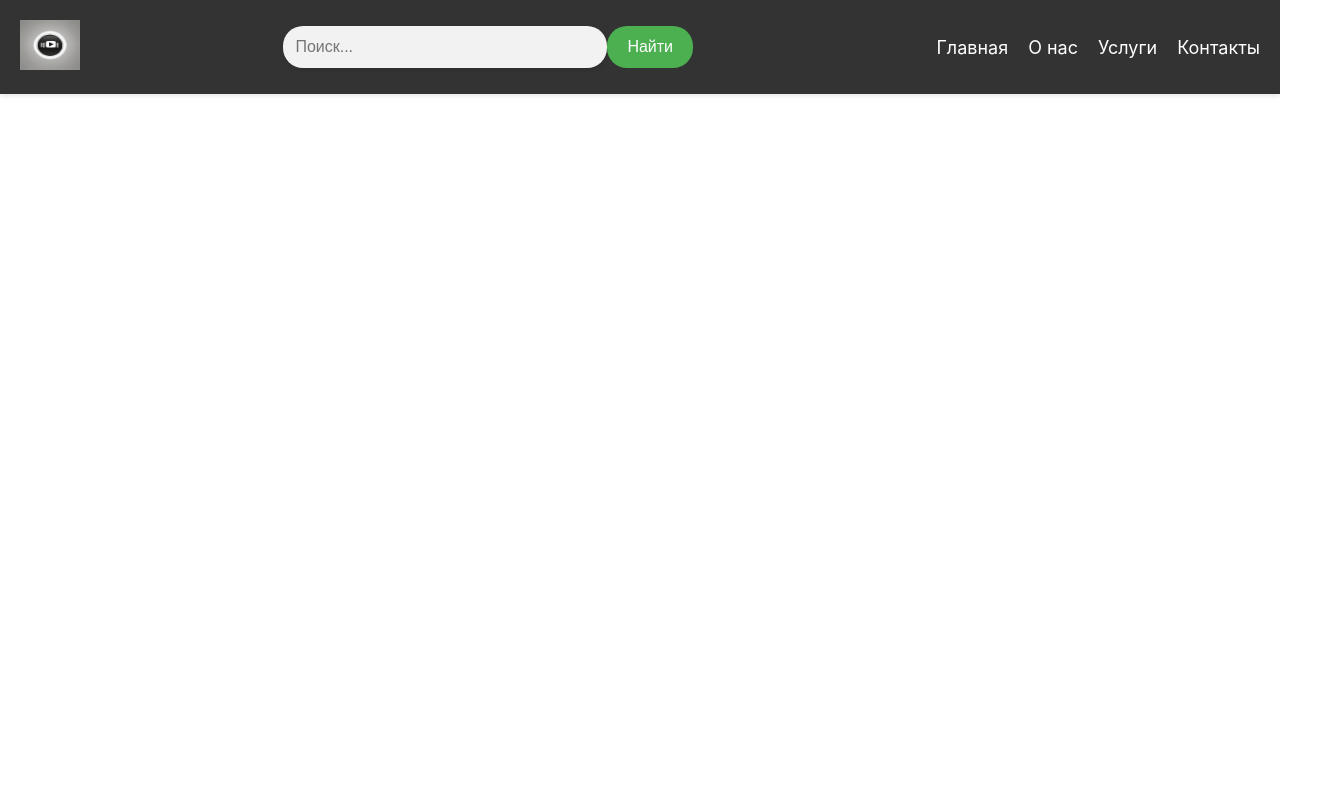
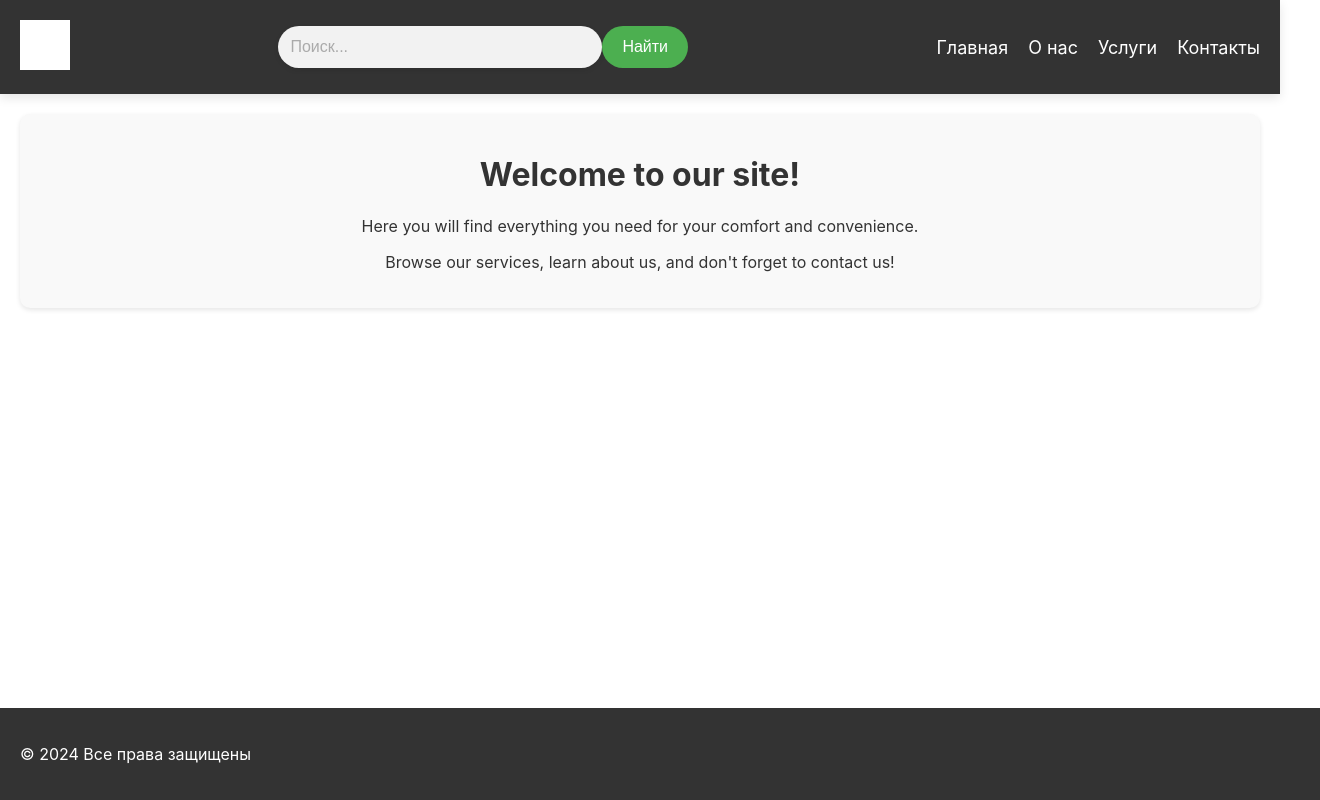
Before and after one commit to JustGithubProject/YoutubeAnalogMongoDB, a React (Create React App) app in the folder frontend/: page / in a window 1280 px wide. Shown: the whole page, 1320 px wide, since content can reach past the window. Built offline with nearby package versions, Linux system fonts and the light colour scheme; the HTML template or start-up script is replaced by a standard one.

Commit message:
Added MainContent and Footer components to home page

```diff
--- a/frontend/src/components/Footer/Footer.css
+++ b/frontend/src/components/Footer/Footer.css
@@ -0,0 +1,29 @@
+.footer {
+    background-color: #333;
+    color: white;
+    text-align: center;
+    padding: 20px;
+    position: absolute;
+    bottom: 0;
+    width: 100%;
+}
+
+.inner {
+    display: flex;
+    justify-content: space-between;
+    align-items: center;
+}
+
+.social-links {
+    font-size: 20px;
+}
+
+.social-links a {
+    color: white;
+    text-decoration: none;
+    margin: 0 10px;
+}
+
+.social-links a:hover {
+    opacity: 0.8;
+}
--- a/frontend/src/components/Footer/Footer.jsx
+++ b/frontend/src/components/Footer/Footer.jsx
@@ -0,0 +1,19 @@
+import React from 'react';
+import './Footer.css';
+
+const Footer = () => {
+    return (
+        <footer className="footer">
+            <div className="inner">
+                <p align="center">&copy; 2024 Все права защищены</p>
+                <div className="social-links">
+                    <a href="https://facebook.com"><i className="fa fa-facebook"></i></a>
+                    <a href="https://twitter.com"><i className="fa fa-twitter"></i></a>
+                    <a href="https://instagram.com"><i className="fa fa-instagram"></i></a>
+                </div>
+            </div>
+        </footer>
+    );
+};
+
+export default Footer;
--- a/frontend/src/components/Header/Header.css
+++ b/frontend/src/components/Header/Header.css
@@ -5,28 +5,36 @@
     padding: 20px;
     background-color: #333;
     color: white;
-    box-shadow: 0px 2px 5px rgba(0, 0, 0, 0.1);
+    box-shadow: 0px 4px 10px rgba(0, 0, 0, 0.1);
 }
 
 .logo img {
     height: 50px;
-    width: 60px;
+    width: auto;
+    filter: brightness(0) invert(1);
 }
 
 .search {
     flex: 1;
-    text-align: center;
+    display: flex;
+    align-items: center;
+    justify-content: center;
 }
 
 .search input {
     padding: 12px;
     width: 300px;
     border: none;
-    border-radius: 20px;
+    border-radius: 30px;
     background-color: #f2f2f2;
     font-size: 16px;
     box-shadow: 0px 2px 5px rgba(0, 0, 0, 0.1);
     outline: none;
+    transition: all 0.3s ease;
+}
+
+.search input::placeholder {
+    color: #aaa;
 }
 
 .search button {
@@ -34,7 +42,7 @@
     background-color: #4CAF50;
     color: white;
     border: none;
-    border-radius: 20px;
+    border-radius: 30px;
     font-size: 16px;
     cursor: pointer;
     transition: background-color 0.3s ease;
--- /dev/null
+++ b/frontend/src/components/MainContent/MainContent.css
@@ -0,0 +1,9 @@
+.main-content {
+    padding: 20px;
+    background-color: #f9f9f9;
+    color: #333;
+    text-align: center;
+    border-radius: 10px;
+    box-shadow: 0px 2px 5px rgba(0, 0, 0, 0.1);
+    margin: 20px;
+}
--- /dev/null
+++ b/frontend/src/components/MainContent/MainContent.jsx
@@ -0,0 +1,14 @@
+import React from 'react';
+import './MainContent.css';
+
+const MainContent = () => {
+    return (
+        <div className="main-content">
+            <h1>Welcome to our site!</h1>
+            <p>Here you will find everything you need for your comfort and convenience.</p>
+            <p>Browse our services, learn about us, and don't forget to contact us!</p>
+        </div>
+    );
+};
+
+export default MainContent;
--- a/frontend/src/pages/Home.jsx
+++ b/frontend/src/pages/Home.jsx
@@ -1,11 +1,13 @@
 import React from 'react';
 import Header from '../components/Header/Header';
-
-
+import MainContent from '../components/MainContent/MainContent';
+import Footer from '../components/Footer/Footer';
 const Home = () => {
     return (
         <div className="home-container">
             <Header/>
+            <MainContent/>
+            <Footer/>
         </div>
     )
 }
```
